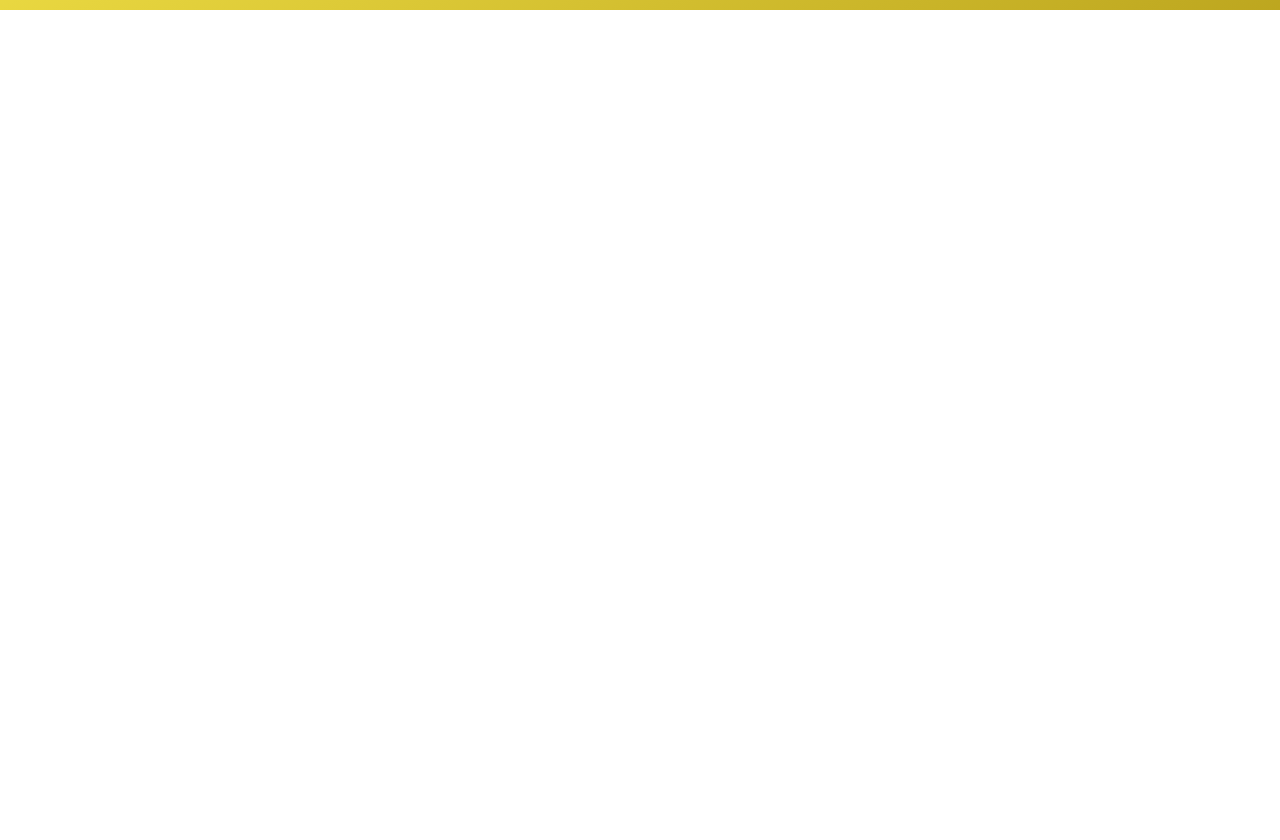
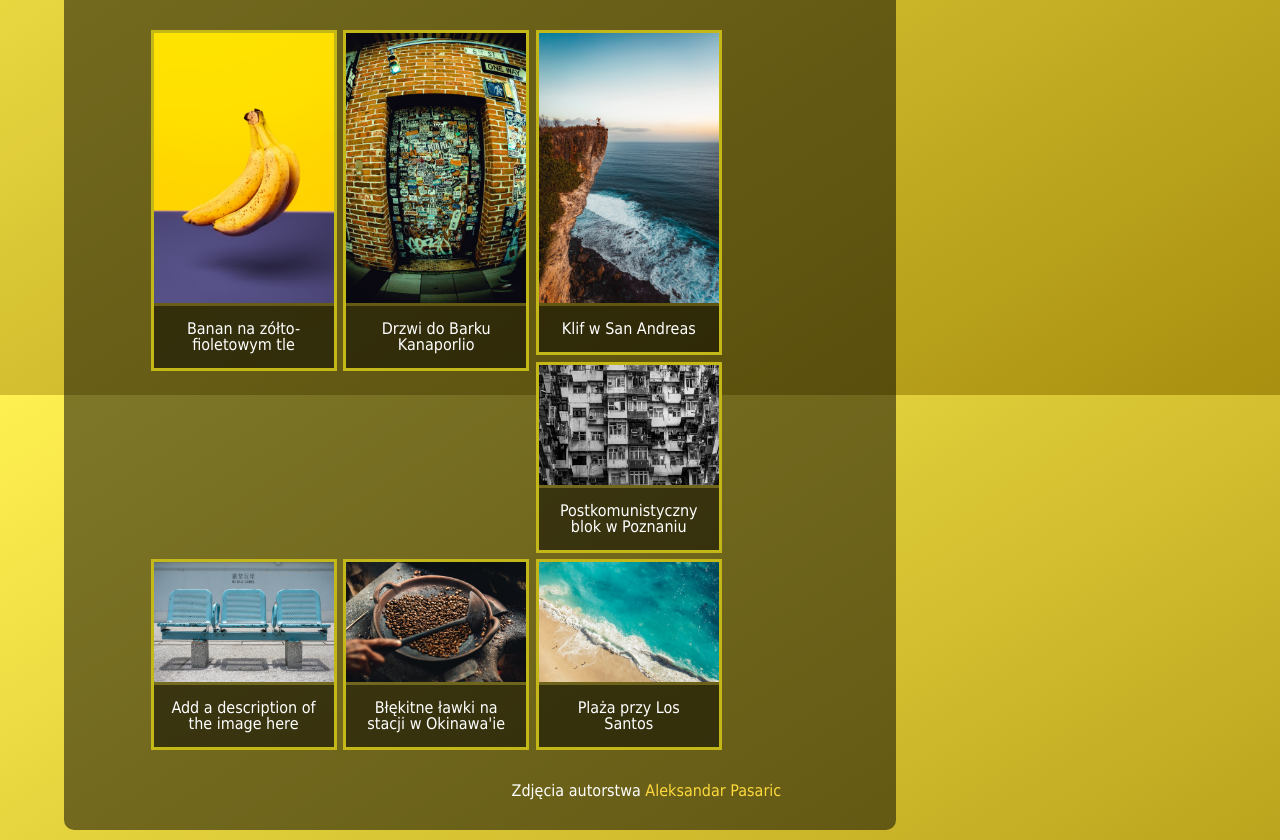
Before and after one commit to Scyzoryk966/paWWW, a plain HTML site: page podstrony/dodatki.html in a window 1280 px wide. Shown: the part 1205-2045 px from the top of the page. Before the commit the page ends 1215 px from the top, so only its background shows below. Drawn offline with Linux system fonts and the light colour scheme.

Commit message:
doałem galerie zdjec

```diff
--- a/podstrony/dodatki.html
+++ b/podstrony/dodatki.html
@@ -19,6 +19,38 @@
 				audio {
 						filter: invert(90%);
 						width: 50%;
+				}
+				section.galeriabox
+				{
+						display: table;
+						width: 80%;
+						height: auto;
+						padding:30px;
+						margin-left: auto;
+						margin-right: auto;
+						margin-bottom: 1%;
+				}
+				div.galeria {
+						margin: 0.5%;
+						border: 3px solid #c3b818;
+						float: left;
+						width: 180px;
+						transition: all 0.5s ease-in;
+				}
+
+				div.galeria:hover {
+						border: 3px solid #b51841;
+				}
+
+				div.galeria img {
+						width: 100%;
+						height: auto;
+				}
+
+				div.desc {
+						background-color: rgba(0, 0, 0, 0.5);
+						padding: 15px;
+						text-align: center;
 				}
 		</style>
 </head>
@@ -67,9 +99,62 @@
 				<source src="../media/Blue_Dot_Sessions_-_Slow_Rollout.mp3" type="audio/mpeg">
 				Your browser does not support the audio element.
 		</audio>
+
 		<p style="text-align: center; margin-top:-2%;margin-right:-29%;">Utwór autorstwa <a
 				href="https://www.sessions.blue/">Blue Dot
 				Sessions</a></p>
+		<h1>Galeria zdjęć Aleksandry Parasic</h1>
+		<section class="galeriabox">
+				<div class="galeria">
+						<a target="_blank" href="../img/5.jpeg">
+								<img src="../img/5.jpeg" alt="Banan na zółto-fioletowym tle" width="600" height="400">
+						</a>
+						<div class="desc">Banan na zółto-fioletowym tle</div>
+				</div>
+
+				<div class="galeria">
+						<a target="_blank" href="../img/4.jpeg">
+								<img src="../img/4.jpeg" alt="Dzwi oklejone obficie naklejkami (stickerbomb)"
+									 width="600" height="400">
+						</a>
+						<div class="desc">Drzwi do Barku Kanaporlio</div>
+				</div>
+
+				<div class="galeria">
+						<a target="_blank" href="../img/7.jpeg">
+								<img src="../img/7.jpeg" alt="Klisz na tle morza" width="600" height="400">
+						</a>
+						<div class="desc">Klif w San Andreas</div>
+				</div>
+
+				<div class="galeria">
+						<a target="_blank" href="../img/2.jpeg">
+								<img src="../img/2.jpeg" alt="Fasada bloku w kolorach czerni i bieli" width="600"
+								height="400">
+						</a>
+						<div class="desc">Postkomunistyczny blok w Poznaniu</div>
+				</div>
+				<div class="galeria">
+						<a target="_blank" href="../img/3.jpeg">
+								<img src="../img/3.jpeg" alt="Mountains" width="600" height="400">
+						</a>
+						<div class="desc">Add a description of the image here</div>
+				</div>
+				<div class="galeria">
+						<a target="_blank" href="../img/6.jpeg">
+								<img src="../img/6.jpeg" alt="przy stacji metra" width="600" height="400">
+						</a>
+						<div class="desc">Błękitne ławki na stacji w Okinawa'ie</div>
+				</div>
+				<div class="galeria">
+						<a target="_blank" href="../img/1.jpeg">
+								<img src="../img/1.jpeg" alt="Plaża - widok z lotu ptaka" width="600" height="400">
+						</a>
+						<div class="desc">Plaża przy Los Santos</div>
+				</div>
+		</section>
+		<p style="text-align: center; margin-top:-5%;margin-right:-40%;">Zdjęcia autorstwa <a
+				href="http://apasaric.com/">Aleksandar Pasaric</a></p>
 </main>
 <aside class="bottom zaokTOP">
 		<aside id="breadcrumb" class="top zaokTOP">Tu jesteś:</aside>
```
Also changed, not shown: img/1.jpeg (added), img/2.jpeg (added), img/3.jpeg (added), img/4.jpeg (added), img/5.jpeg (added), img/6.jpeg (added), img/7.jpeg (added).
